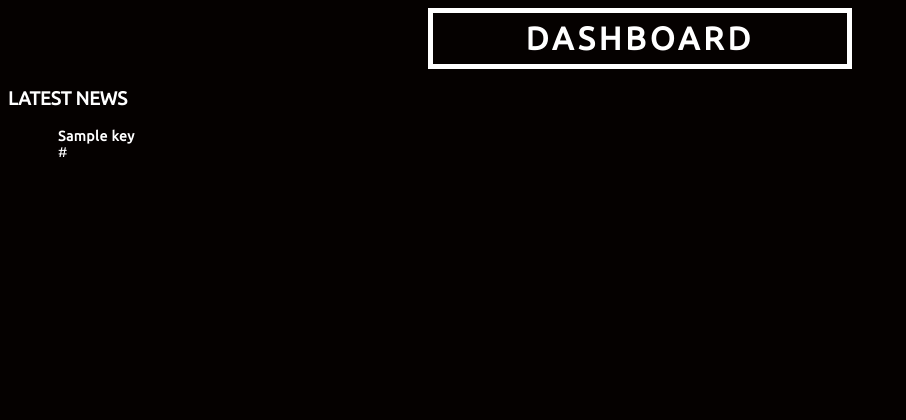
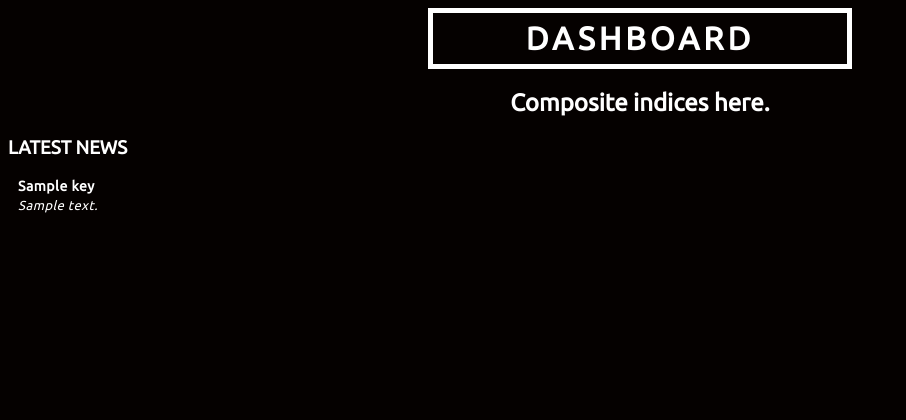
Before and after one commit to Patrick-Culley/django-practice, a Django app: page /polls/ in a window 1280 px wide. Shown: the top 420 px of the page, without its empty margins (0-906 px from the left). Before the commit the page ends 157 px from the top, so only its background shows below. Run offline with Django 4.2, Linux system fonts and the light colour scheme; tables that the repository leaves empty hold one stand-in row (values such as "Sample post"); a database or web service that is not in the repository returns one stand-in record (values such as "Sample title"); data that the repository does not hold is empty.

Commit message:
add composite template

```diff
--- a/mytestsite/polls/static/polls/style.css
+++ b/mytestsite/polls/static/polls/style.css
@@ -5,6 +5,8 @@ html body {
 }
 
 ul {
+    padding-left: 0px;
+    padding-right: 20px;
     font-size: 14px;
     list-style-type: none;
     display: block;
@@ -13,13 +15,18 @@ ul {
     overflow: auto;
     letter-spacing: .5px;
     margin-left: 10px;
+    margin-right: 0px;
     overflow-x: hidden;
-    /* position: fixed;  */
+}
+
+li {
+    padding-bottom: 3px;
 }
 
 ul::-webkit-scrollbar-thumb {
-    background-color: #06262a;
-    border-radius: 10px;
+    background-color: #3e3e3e;
+    border-radius: 5px;
+    margin-left: 20px;
 }
 
 ul::-webkit-scrollbar-track {
@@ -27,7 +34,7 @@ ul::-webkit-scrollbar-track {
 }
 
 ul::-webkit-scrollbar {
-    width: 1em;
+    width: .75em;
 }
 
 h1 {
@@ -38,3 +45,30 @@ h1 {
     width: 400px;
     margin: 0 auto;
 }
+
+
+a {
+    text-decoration: none;
+    color: white;
+}
+
+a:hover {
+    color:#3395ff;
+}
+
+#summary {
+    font-size: 13px;
+    font-style: italic;
+    font-weight: 100;
+}
+
+.sidebar {
+    width: 300px;
+    margin-right: 0;
+}
+
+.composites {
+    margin: 0 auto;
+    width: 50%;
+    text-align: center;
+}
--- /dev/null
+++ b/mytestsite/polls/templates/polls/content.html
@@ -0,0 +1,5 @@
+{% extends 'polls/index.html' %}
+
+{% block content %}
+<h2>Composite indices here.</h2>
+{% endblock %}
--- a/mytestsite/polls/templates/polls/index.html
+++ b/mytestsite/polls/templates/polls/index.html
@@ -1,20 +1,35 @@
 {% load static %}
+<!DOCTYPE html>
+<html lang="en">
+<head>
+    <link rel="preconnect" href="https://fonts.googleapis.com">
+    <link rel="preconnect" href="https://fonts.gstatic.com" crossorigin>
+    <link href="https://fonts.googleapis.com/css2?family=Ubuntu&display=swap" rel="stylesheet">
+    <link rel="stylesheet" href="{% static 'polls/style.css' %}">
+    <title>{% block title %}Stock Dash{% endblock %}</title>
+</head>
 <body>
-<link rel="preconnect" href="https://fonts.googleapis.com">
-<link rel="preconnect" href="https://fonts.gstatic.com" crossorigin>
-<link href="https://fonts.googleapis.com/css2?family=Ubuntu&display=swap" rel="stylesheet">
-<link rel="stylesheet" href="{% static 'polls/style.css' %}">
 
 <h1>DASHBOARD</h1>
+
+ <div class="composites">
+    {% block content %}
+    {% endblock %}
+ </div>
 
 <div class="sidebar">
 <h3>LATEST NEWS</h3>
 <ul>
     {% for key in response.feed %}
-        <li><strong>{{key.title}}</strong></li>
-        <li>{{key.url}}</li>
+        <li class="news_title">
+            <a href= {{key.url}}><strong>{{key.title}}</strong></a>
+        </li>
+        <li>
+           <a href={{key.banner_image}} id="summary">{{key.summary}}</a>
+        </li>
         <br>
     {% endfor %}
 </ul>
 </div>
 </body>
+</html>
--- a/mytestsite/polls/views.py
+++ b/mytestsite/polls/views.py
@@ -7,7 +7,7 @@ from django.http import HttpResponse
 
 def index(request):
     response = requests.get('https://www.alphavantage.co/query?function=NEWS_SENTIMENT&topics=technology&apikey=RIDUWMSKIS4518PV').json()
-    return render(request, 'polls/index.html', {'response':response})
+    return render(request, 'polls/content.html', {'response':response})
 
 def detail(request, question_id):
     return HttpResponse("You're looking at question %s." % question_id)
```
